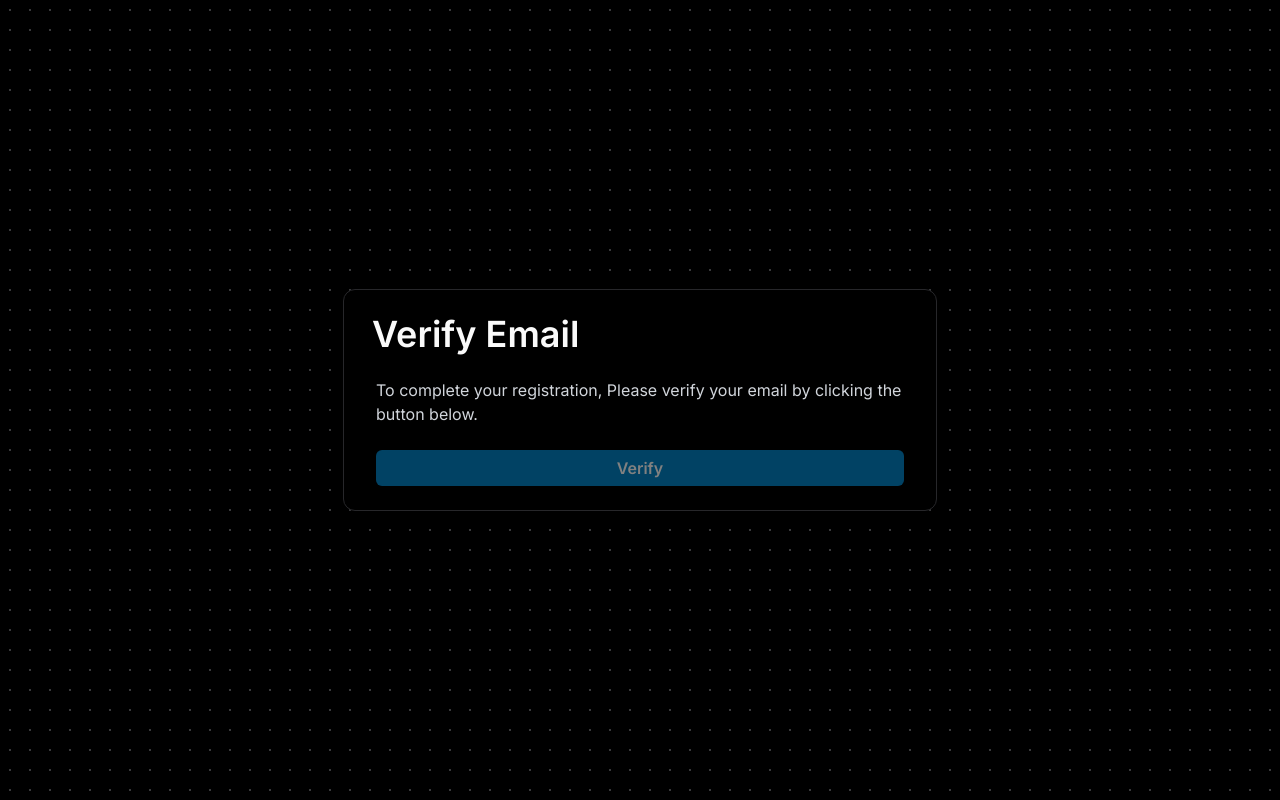
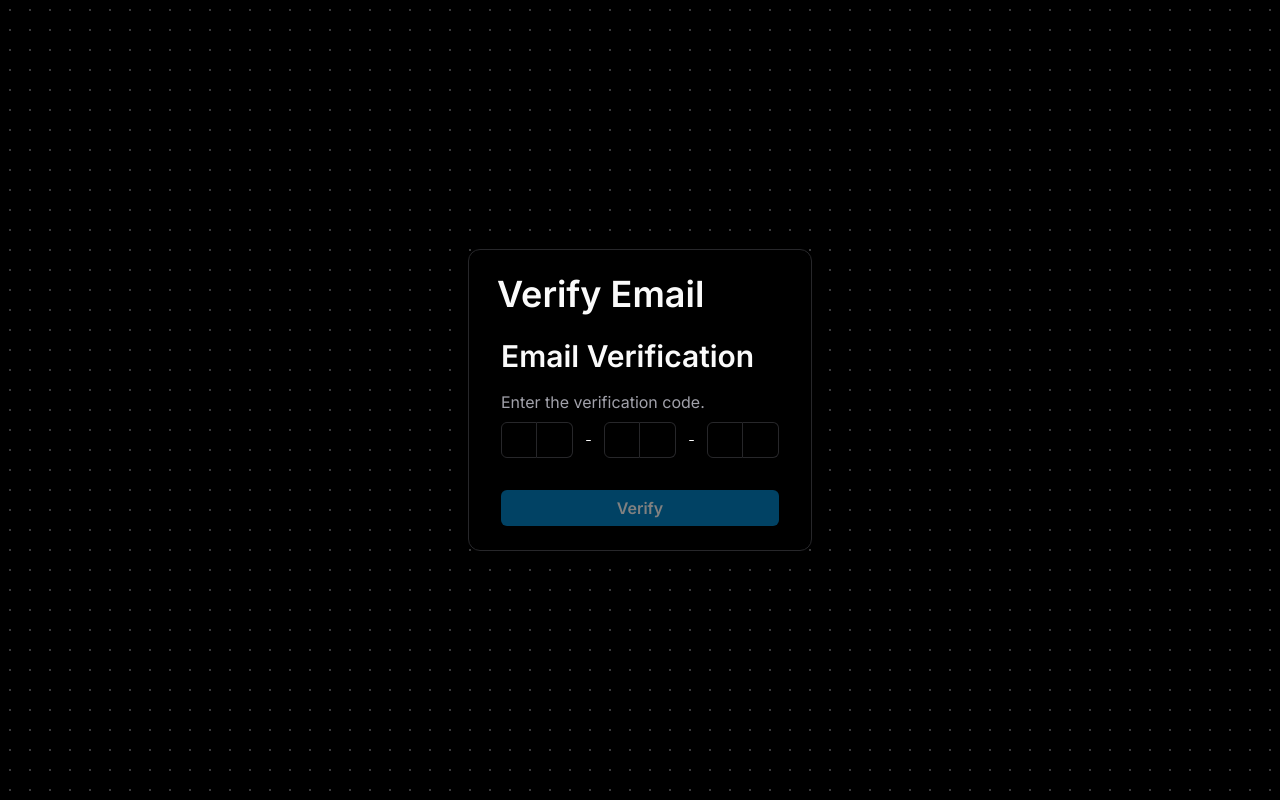
Before and after one commit to tonishantyadav/swift-auth, a Next.js app: page /auth/verify/email in a window 1280 px wide. Built offline with nearby package versions, Linux system fonts and the light colour scheme.

Commit message:
Build reusable Input OTP component

```diff
--- a/components/auth/EmailVerifyCard.tsx
+++ b/components/auth/EmailVerifyCard.tsx
@@ -1,16 +1,28 @@
 'use client'
 
 import { FormCardError } from '@/components/FormCard'
+import InputOTP from '@/components/auth/InputOTP'
 import { Button } from '@/components/ui'
 import { Card, CardContent, CardFooter, CardHeader } from '@/components/ui/card'
+import { Form } from '@/components/ui/form'
 import ToastContainer from '@/components/ui/toast'
 import { useEmailVerify } from '@/hooks/auth/useEmailVerify'
 import { handleError } from '@/lib/error'
+import { InputOTPSchema } from '@/schemas/validation'
+import { zodResolver } from '@hookform/resolvers/zod'
 import { useSearchParams } from 'next/navigation'
 import { useEffect, useState } from 'react'
+import { useForm } from 'react-hook-form'
 import BeatLoader from 'react-spinners/BeatLoader'
+import { z } from 'zod'
 
 const EmailVerifyCard = () => {
+  const form = useForm<z.infer<typeof InputOTPSchema>>({
+    resolver: zodResolver(InputOTPSchema),
+    defaultValues: {
+      code: '',
+    },
+  })
   const params = useSearchParams()
   const emailVerify = useEmailVerify()
   const [token, setToken] = useState('')
@@ -34,9 +46,15 @@ const EmailVerifyCard = () => {
     }
   }
 
+  const onSubmit = (formData: z.infer<typeof InputOTPSchema>) => {
+    console.log(formData)
+  }
+
   return (
     <>
       <ToastContainer />
+      <Form {...form}>
+        <form onSubmit={form.handleSubmit(onSubmit)}>
           <div>
             <div className="container">
               <Card>
@@ -46,10 +64,11 @@ const EmailVerifyCard = () => {
                   </p>
                 </CardHeader>
                 <CardContent className="mx-2 max-w-xl space-y-3">
-              <p className="text-gray-300">
-                To complete your registration, Please verify your email by
-                clicking the button below.
-              </p>
+                  <InputOTP
+                    form={form}
+                    label={'Email Verification'}
+                    description={'Enter the verification code.'}
+                  />
                   {error && <FormCardError message={error} />}
                 </CardContent>
                 <CardFooter className="mx-2">
@@ -69,6 +88,8 @@ const EmailVerifyCard = () => {
               </Card>
             </div>
           </div>
+        </form>
+      </Form>
     </>
   )
 }
--- /dev/null
+++ b/components/auth/InputOTP.tsx
@@ -0,0 +1,68 @@
+'use client'
+
+import {
+  FormControl,
+  FormDescription,
+  FormField,
+  FormItem,
+  FormMessage,
+} from '@/components/ui/form'
+import {
+  InputOTP as BaseInputOTP,
+  InputOTPGroup,
+  InputOTPSeparator,
+  InputOTPSlot,
+} from '@/components/ui/input-otp'
+import { UseFormReturn } from 'react-hook-form'
+
+interface InputOTPProps {
+  form: UseFormReturn<any>
+  label: string
+  description: string
+  error?: string
+}
+
+const InputOTP = ({ form, label, description, error }: InputOTPProps) => {
+  return (
+    <div>
+      <FormField
+        control={form.control}
+        name="code"
+        render={({ field }) => (
+          <FormItem className="space-y-4">
+            <span className="text-3xl font-semibold">{label}</span>
+            <div>
+              <FormDescription className="text-md">
+                {description}
+              </FormDescription>
+              <FormControl>
+                <BaseInputOTP maxLength={6} {...field}>
+                  <InputOTPGroup className="py-2">
+                    <InputOTPSlot index={0} />
+                    <InputOTPSlot index={1} />
+                  </InputOTPGroup>
+                  <InputOTPSeparator />
+                  <InputOTPGroup>
+                    <InputOTPSlot index={2} />
+                    <InputOTPSlot index={3} />
+                  </InputOTPGroup>
+                  <InputOTPSeparator />
+                  <InputOTPGroup>
+                    <InputOTPSlot index={4} />
+                    <InputOTPSlot index={5} />
+                  </InputOTPGroup>
+                </BaseInputOTP>
+              </FormControl>
+              <FormMessage />
+            </div>
+          </FormItem>
+        )}
+      />
+      {error && (
+        <p className="text-[0.8rem] font-normal text-red-500">{error}</p>
+      )}
+    </div>
+  )
+}
+
+export default InputOTP
--- a/components/auth/SignupForm.tsx
+++ b/components/auth/SignupForm.tsx
@@ -8,6 +8,9 @@ import {
   FormCardFooter,
   FormCardHeader,
 } from '@/components/FormCard'
+import { SocialAuth } from '@/components/auth'
+import { Form } from '@/components/ui/form'
+import ToastContainer from '@/components/ui/toast'
 import { useSignup } from '@/hooks/auth/useSignup'
 import { handleError } from '@/lib/error'
 import { SignupSchema } from '@/schemas/validation'
@@ -16,11 +19,7 @@ import { zodResolver } from '@hookform/resolvers/zod'
 import { useRouter } from 'next/navigation'
 import { useState } from 'react'
 import { useForm } from 'react-hook-form'
-import { toast } from 'react-toastify'
 import { z } from 'zod'
-import { Form } from '../ui/form'
-import ToastContainer from '../ui/toast'
-import SocialAuth from './SocialAuth'
 
 const SignupForm = () => {
   const form = useForm<z.infer<typeof SignupSchema>>({
@@ -30,20 +29,20 @@ const SignupForm = () => {
   const router = useRouter()
   const signup = useSignup()
   const [error, setError] = useState('')
+  const [token, setToken] = useState('')
 
   const onSubmit = async (data: Partial<SignupFormData>) => {
     try {
       const response = await signup.mutateAsync(data)
-      toast.success(response.success)
-      form.reset()
+      if (response.data) setToken(response.data.token)
     } catch (error) {
       const errorMessage = handleError(error)
       setError(errorMessage)
     }
   }
 
-  if (signup.isSuccess) {
-    setTimeout(() => router.push('/auth/signin'), 2000)
+  if (signup.isSuccess && token) {
+    router.push(`/auth/verify/email?token=${token}`)
   }
 
   return (
--- a/components/auth/TwoFactorAuthDialog.tsx
+++ b/components/auth/TwoFactorAuthDialog.tsx
@@ -1,24 +1,12 @@
 'use client'
 
+import InputOTP from '@/components/auth/InputOTP'
 import { Button } from '@/components/ui'
 import { AlertDialog, AlertDialogContent } from '@/components/ui/alert-dialog'
-import {
-  Form,
-  FormControl,
-  FormDescription,
-  FormField,
-  FormItem,
-  FormMessage,
-} from '@/components/ui/form'
-import {
-  InputOTP,
-  InputOTPGroup,
-  InputOTPSeparator,
-  InputOTPSlot,
-} from '@/components/ui/input-otp'
+import { Form } from '@/components/ui/form'
 import { useSignin } from '@/hooks/auth/useSignin'
 import { handleError } from '@/lib/error'
-import { Input2FACodeSchema } from '@/schemas/validation'
+import { InputOTPSchema } from '@/schemas/validation'
 import { SigninFormData } from '@/types/form'
 import { zodResolver } from '@hookform/resolvers/zod'
 import { useRouter } from 'next/navigation'
@@ -27,15 +15,19 @@ import { useForm } from 'react-hook-form'
 import BeatLoader from 'react-spinners/BeatLoader'
 import { z } from 'zod'
 
-interface Props {
+interface TwoFactoAuthDialogProps {
   data: SigninFormData | null
   open: boolean
   setOpen: (value: SetStateAction<boolean>) => void
 }
 
-const TwoFactorAuthDialog = ({ data, open, setOpen }: Props) => {
-  const form = useForm<z.infer<typeof Input2FACodeSchema>>({
-    resolver: zodResolver(Input2FACodeSchema),
+const TwoFactorAuthDialog = ({
+  data,
+  open,
+  setOpen,
+}: TwoFactoAuthDialogProps) => {
+  const form = useForm<z.infer<typeof InputOTPSchema>>({
+    resolver: zodResolver(InputOTPSchema),
     defaultValues: {
       code: '',
     },
@@ -44,7 +36,7 @@ const TwoFactorAuthDialog = ({ data, open, setOpen }: Props) => {
   const router = useRouter()
   const [error, setError] = useState('')
 
-  const onSubmit = async (formData: z.infer<typeof Input2FACodeSchema>) => {
+  const onSubmit = async (formData: z.infer<typeof InputOTPSchema>) => {
     try {
       if (data) {
         const response = await signin.mutateAsync({
@@ -67,48 +59,12 @@ const TwoFactorAuthDialog = ({ data, open, setOpen }: Props) => {
       <AlertDialogContent>
         <Form {...form}>
           <form onSubmit={form.handleSubmit(onSubmit)} className="space-y-6">
-            <div>
-              <FormField
-                control={form.control}
-                name="code"
-                render={({ field }) => (
-                  <FormItem className="space-y-4">
-                    <span className="text-3xl font-semibold">
-                      2FA Verification
-                    </span>
-                    <div>
-                      <FormDescription className="text-md">
-                        Enter your 2FA verification code.
-                      </FormDescription>
-                      <FormControl>
-                        <InputOTP maxLength={6} {...field}>
-                          <InputOTPGroup className="py-2">
-                            <InputOTPSlot index={0} />
-                            <InputOTPSlot index={1} />
-                          </InputOTPGroup>
-                          <InputOTPSeparator />
-                          <InputOTPGroup>
-                            <InputOTPSlot index={2} />
-                            <InputOTPSlot index={3} />
-                          </InputOTPGroup>
-                          <InputOTPSeparator />
-                          <InputOTPGroup>
-                            <InputOTPSlot index={4} />
-                            <InputOTPSlot index={5} />
-                          </InputOTPGroup>
-                        </InputOTP>
-                      </FormControl>
-                      <FormMessage />
-                    </div>
-                  </FormItem>
-                )}
-              />
-              {error && (
-                <p className="text-[0.8rem] font-normal text-red-500">
-                  {error}
-                </p>
-              )}
-            </div>
+            <InputOTP
+              form={form}
+              label={'2FA Verification'}
+              description={'Enter your 2FA verification code.'}
+              error={error}
+            />
             <div className="flex justify-end space-x-2">
               <Button
                 className="font-semibold transition delay-150 duration-300 ease-in-out hover:-translate-y-1 hover:scale-110"
--- a/components/auth/index.ts
+++ b/components/auth/index.ts
@@ -1,5 +1,6 @@
+export { default as InputOTP } from './InputOTP'
+export { default as OAuthErrorDialog } from './OAuthErrorDialog'
 export { default as SigninForm } from './SigninForm'
 export { default as SignupForm } from './SignupForm'
 export { default as SocialAuth } from './SocialAuth'
 export { default as TwoFactorAuthDialog } from './TwoFactorAuthDialog'
-export { default as OAuthErrorDialog } from './OAuthErrorDialog'
--- a/schemas/validation.ts
+++ b/schemas/validation.ts
@@ -56,6 +56,6 @@ export const TwoFactorAuthSchema = z.object({
   email: z.string().email('Invalid email'),
 })
 
-export const Input2FACodeSchema = z.object({
+export const InputOTPSchema = z.object({
   code: z.string().min(6, 'Invalid code.'),
 })
```
Lines whose indentation alone changed are shown as unchanged.
